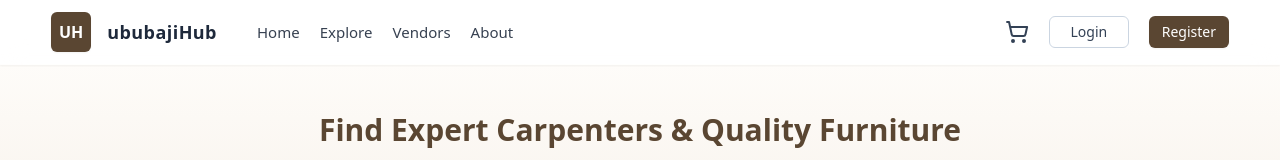
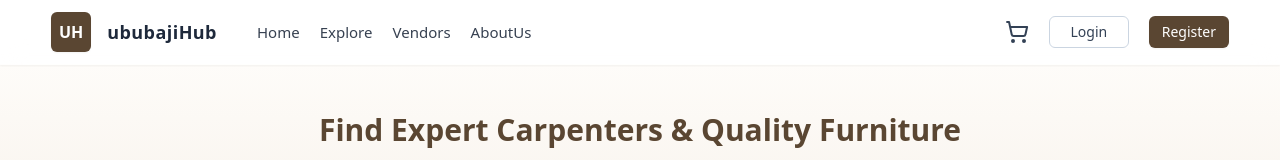
Before and after one commit to Mbonimana/umubaji-hub-fe, a React (Vite) app: page / in a window 1280 px wide. Shown: the top 160 px of the page. Built offline with nearby package versions, Linux system fonts and the light colour scheme; what notiflix would draw is missing.

Commit message:
Added NavBar Routes

```diff
--- a/src/components/NavBar/navbar.tsx
+++ b/src/components/NavBar/navbar.tsx
@@ -72,17 +72,28 @@ function Navbar() {
               {/* Desktop Menu */}
               <div className="flex-1 flex justify-center">
                <ul className="hidden sm:flex space-x-5 ml-6 text-[15px] font-medium text-gray-700">
-                  {["Home", "Explore", "Vendors", "About"].map((item) => (
+               {["Home", "Explore", "Vendors", "AboutUs"].map((item) => {
+
+                       const paths: Record<string, string> = {
+                       Home: "/",
+                       Explore: "/explore",
+                       Vendors: "/allvendors",
+                      AboutUs: "/about-us",
+                };
+
+    return (
       <li key={item}>
         <Link
-                        to="/"
+          to={paths[item]}
           className="relative hover:text-primary transition-colors duration-200 after:content-[''] after:absolute after:w-0 after:h-[2px] after:bg-primary after:bottom-[-3px] after:left-0 hover:after:w-full after:transition-all after:duration-300"
         >
           {item}
         </Link>
       </li>
-                  ))}
+    );
+  })}
 </ul>
+
               </div>
             </div>
 
@@ -177,17 +188,26 @@ function Navbar() {
   <div className="sm:hidden bg-white border-t border-slate-200 animate-slideDown shadow-md">
      <ul className="flex flex-col space-y-3 p-4 text-gray-700 text-sm font-medium">
         {/* Main navigation links */}
-      {["Home", "Explore", "Vendors", "About"].map((item) => (
+        {["Home", "Explore", "Vendors", "About"].map((item) => {
+          const paths: Record<string, string> = {
+            Home: "/",
+            Explore: "/explore",
+            Vendors: "/allvendors",
+            About: "/about-us",
+          };
+
+          return (
             <li key={item}>
               <Link
-            to="/"
+                to={paths[item]}
                 onClick={() => setIsOpen(false)}
                 className="block w-full py-2 px-3 rounded-md hover:bg-slate-100 hover:text-primary transition-colors duration-200"
               >
                 {item}
               </Link>
             </li>
-      ))}
+          );
+        })}
 
         {/* Guest actions */}
         {!user ? (
@@ -208,17 +228,19 @@ function Navbar() {
             </li>
           </>
         ) : (
-        // Logged-in user actions
           <>
+            {/* Dashboard link */}
             <li>
               <Link
                 to="/customer-dashboard"
                 onClick={() => setIsOpen(false)}
-              className="block w-full h-10 rounded-md bg-gray-50 text-slate-700 text-center font-medium hover:bg-primary hover:text-white transition-colors duration-200 "
+                className="block w-full h-10 rounded-md bg-gray-50 text-slate-700 text-center font-medium hover:bg-primary hover:text-white transition-colors duration-200"
               >
                 Go to Dashboard
               </Link>
             </li>
+
+            {/* Greeting + Logout */}
             <li className="flex space-x-2">
               <div className="w-1/2 flex items-center justify-center h-10 rounded-md bg-gray-50 text-slate-700 font-medium">
                 Hi, {user.firstname}
```
Lines whose indentation alone changed are shown as unchanged.
